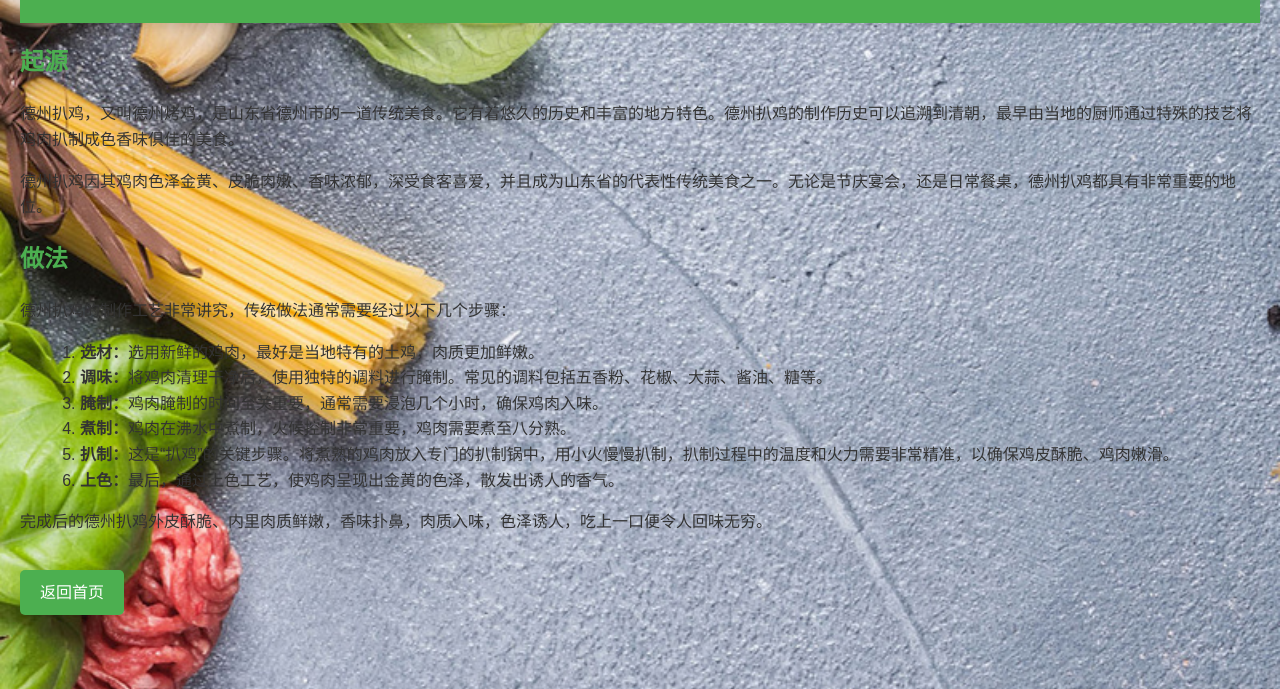
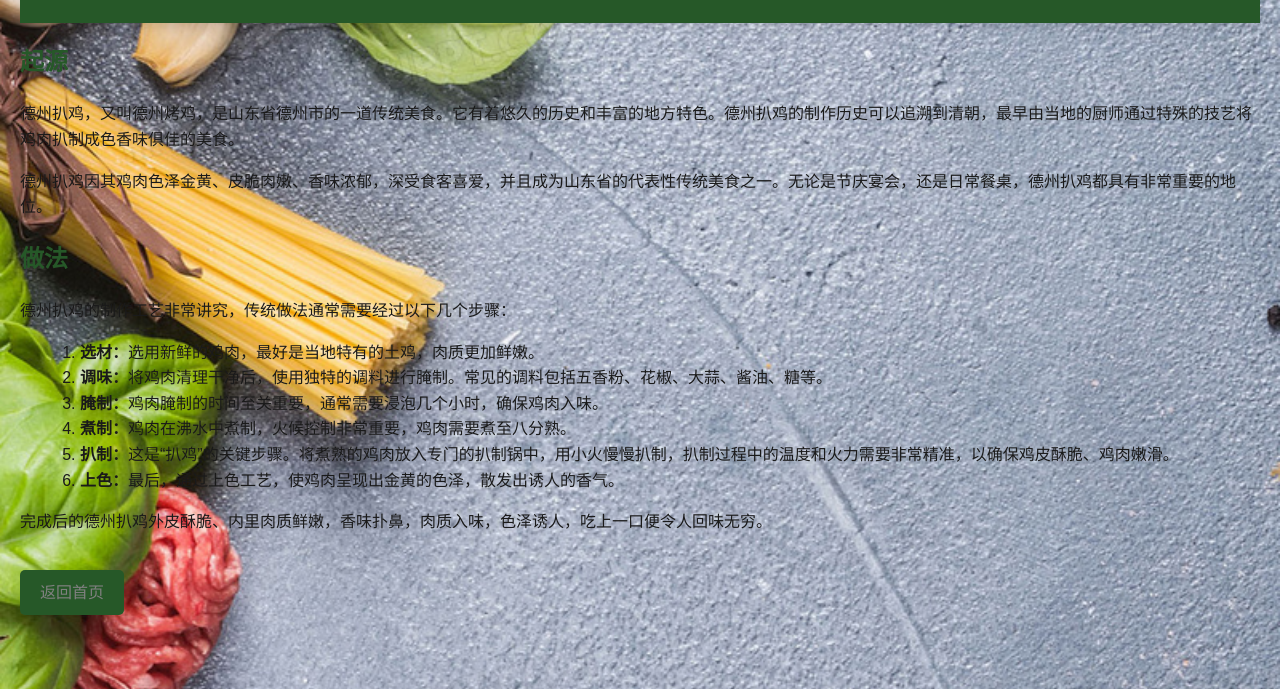
Before and after one commit to zemengzero/HUST, a plain HTML site: page lyy602/web/1-1.html in a window 1280 px wide. Shown: the part 111-800 px from the top of the page. Drawn offline with Linux system fonts and the light colour scheme.

Commit message:
Update styles.css

```diff
--- a/lyy602/styles.css
+++ b/lyy602/styles.css
@@ -202,3 +202,8 @@ video {
 ::-webkit-scrollbar-track {
     background-color: rgba(0, 0, 0, 0.1);
 }
+body {
+  background-image: url('background.jpg');
+  background-size: cover;
+  filter: brightness(50%); /* 将背景变暗，增强对比度 */
+}
```
